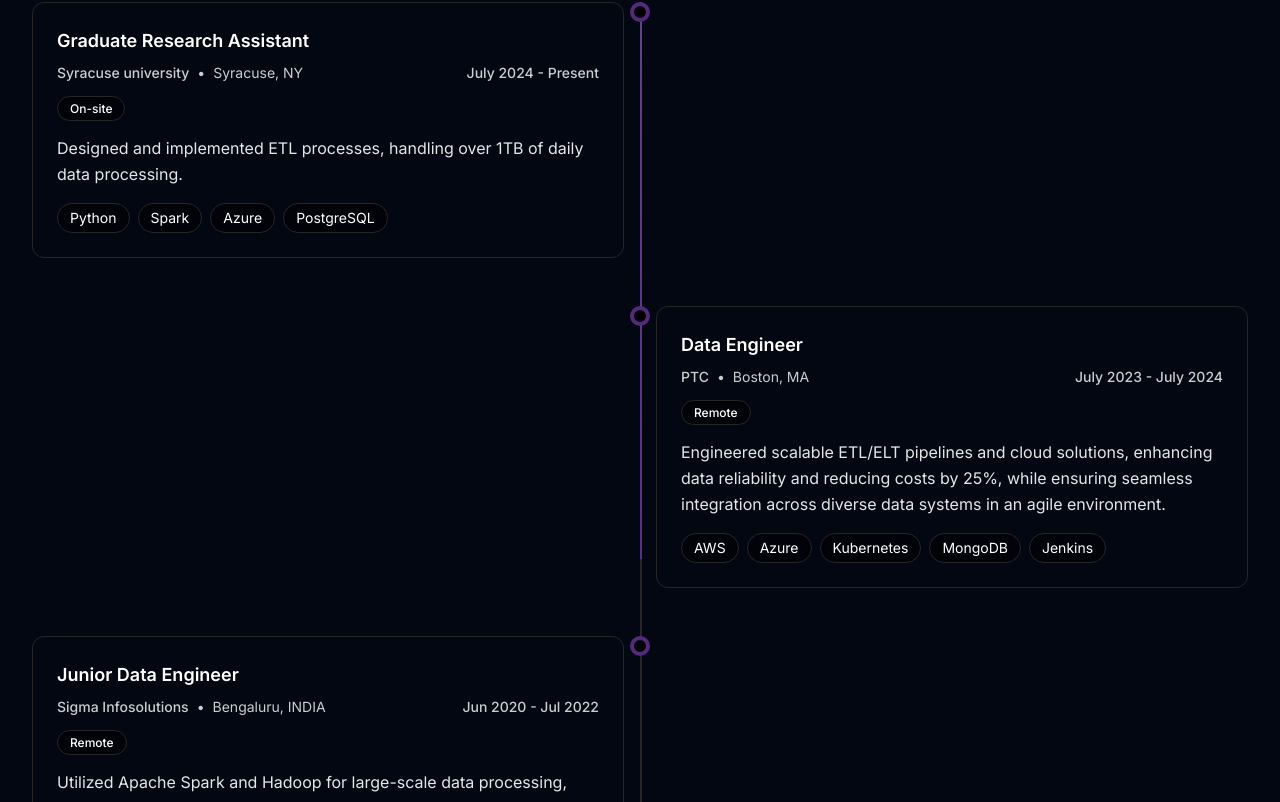
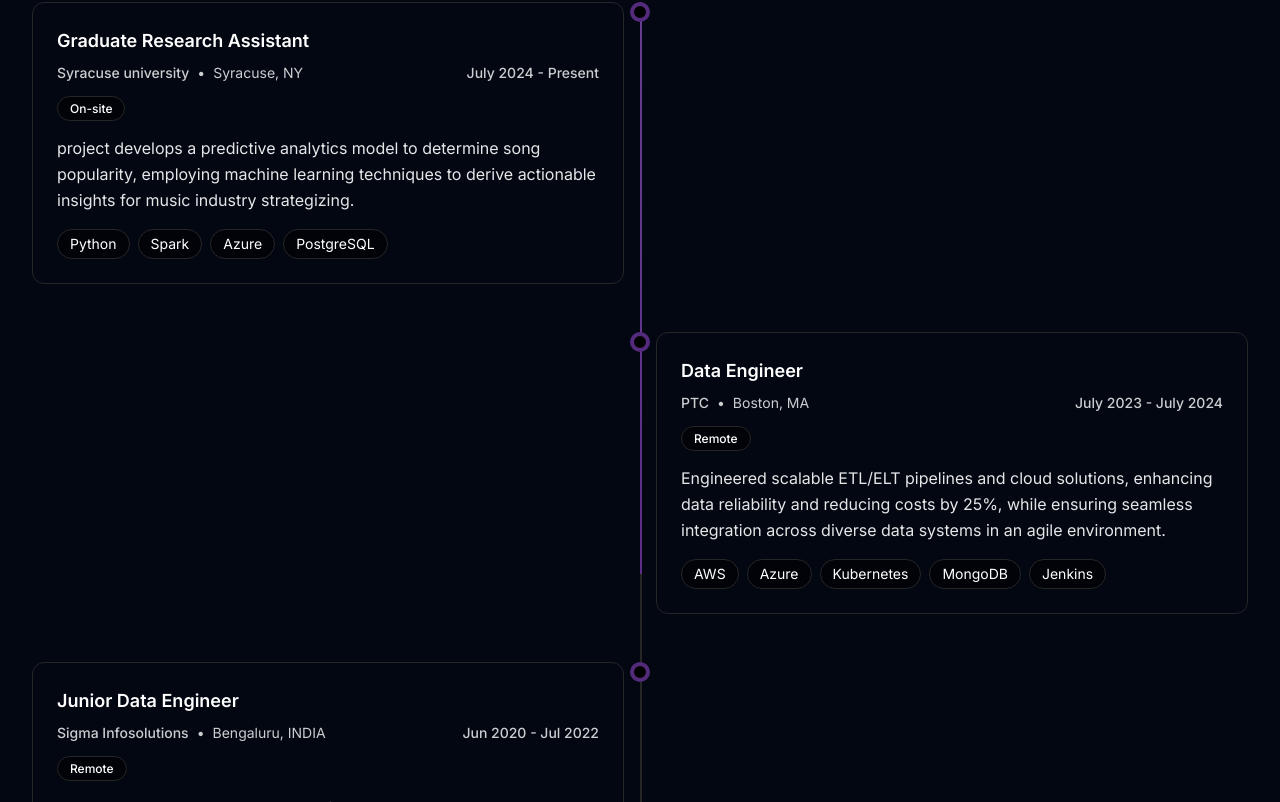
Before and after one commit to asJ26/Akhilesh-portfolio, a Next.js app: page / in a window 1280 px wide. Shown: the part 2450-3252 px from the top of the page. Built offline with nearby package versions, Linux system fonts and the light colour scheme.

Commit message:
Update Experience.tsx

```diff
--- a/src/components/home/Experience.tsx
+++ b/src/components/home/Experience.tsx
@@ -22,7 +22,7 @@ const experiences: Experience[] = [
     location: "Syracuse, NY",
     type: "On-site",
     date: "July 2024 - Present",
-    description: "Designed and implemented ETL processes, handling over 1TB of daily data processing.",
+    description: "project develops a predictive analytics model to determine song popularity, employing machine learning techniques to derive actionable insights for music industry strategizing.",
     skills: ["Python", "Spark", "Azure", "PostgreSQL"],
   },
   {
```
